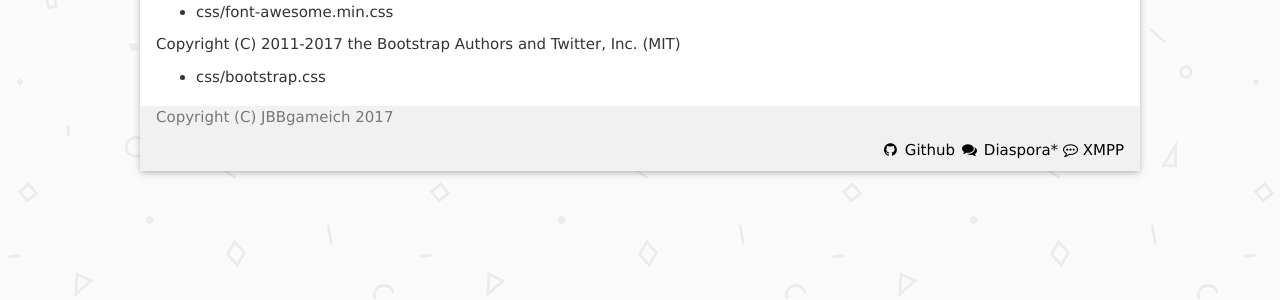
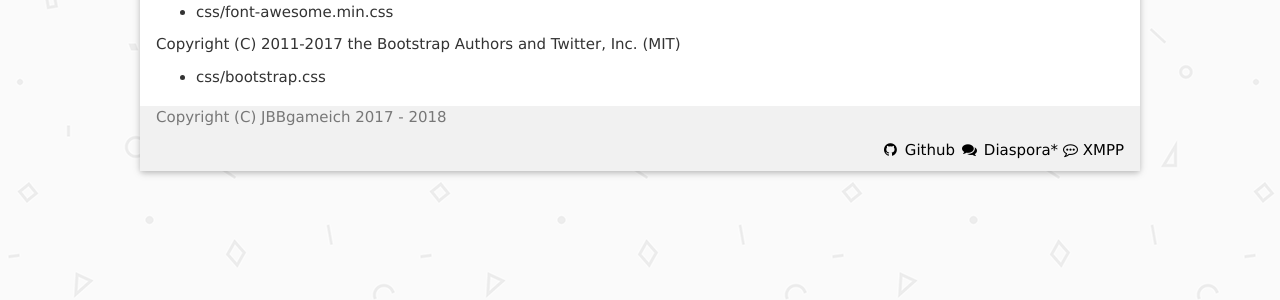
Before and after one commit to jbbgameich/jbbgameich.github.io, a Jekyll site: the page built from licenses.md, in a window 1280 px wide. Shown: the part 295-595 px from the top of the page. Built offline with Jekyll 4.4.1, drawn with Linux system fonts in a browser that asks for light colours.

Commit message:
Update W3CSS template

```diff
--- a/_config.yml
+++ b/_config.yml
@@ -16,7 +16,9 @@
 title: JBBgameich
 
 url: "https://jbbgameich.github.io"
-github_username:  jbbgameich
+github_username: JBBgameich
+diaspora_url: https://diasp.org/people/8370c8909b860133979f782bcb452bd5
+xmpp: jbb@diasp.org
 
 # Build settings
 markdown: kramdown
--- a/_includes/footer.html
+++ b/_includes/footer.html
@@ -2,13 +2,19 @@
 	<div class="footer-icons">
 
 		<p class="text-muted" align="left">
-		Copyright (C) JBBgameich 2017
+		Copyright (C) JBBgameich 2017 - 2018
 		</p>
 
 		<p align="right">
-		<a href="https://github.com/JBBgameich" target="_blank"><i class="fa fa-github fa-fw" aria-hidden="true"></i> Github</a>
-		<a href="https://diasp.org/people/8370c8909b860133979f782bcb452bd5" target="_blank"><i class="fa fa-comments fa-fw" aria-hidden="true"></i> Diaspora*</a>
-		<a href="xmpp:jbb@diasp.org"><i class="fa fa-commenting-o" aria-hidden="true"></i> XMPP</a>
+		{% if site.github_username %}
+		<a href="https://github.com/{{ site.github_username }}" target="_blank"><i class="fa fa-github fa-fw" aria-hidden="true"></i> Github</a>
+		{% endif %}
+        {% if site.diaspora_url %}
+		<a href="{{ site.diaspora_url }}" target="_blank"><i class="fa fa-comments fa-fw" aria-hidden="true"></i> Diaspora*</a>
+		{% endif %}
+		{% if site.xmpp %}
+		<a href="xmpp:{{ site.xmpp }}"><i class="fa fa-commenting-o" aria-hidden="true"></i> XMPP</a>
+		{% endif %}
 		</p>
 	</div>
 </footer>
--- a/_includes/header.html
+++ b/_includes/header.html
@@ -14,7 +14,7 @@
 	</div>
 
 	<div class="w3-bar-block">
-		<a class="w3-bar-item w3-button w3-hover-light-blue" href="/licenses">Impressum</a>
+		<a class="w3-bar-item w3-button w3-hover-light-blue" href="/licenses">Third-party libraries used in this website</a>
 	</div>
 </div>
 
--- a/_layouts/blog.html
+++ b/_layouts/blog.html
@@ -11,6 +11,7 @@
 		<li>
 			<h3><a class="post-link" href="{{ post.url | prepend: site.baseurl }}">{{ post.title }}</a></h3>
 			<span class="post-date"><p class="muted">{{ post.date | date: "%b %-d, %Y" }}<p></span>
+			<p>{{ post.content | strip_html | truncatewords: 50 }}</p>
 		</li>
 		{% endfor %}
 		<li>
```
